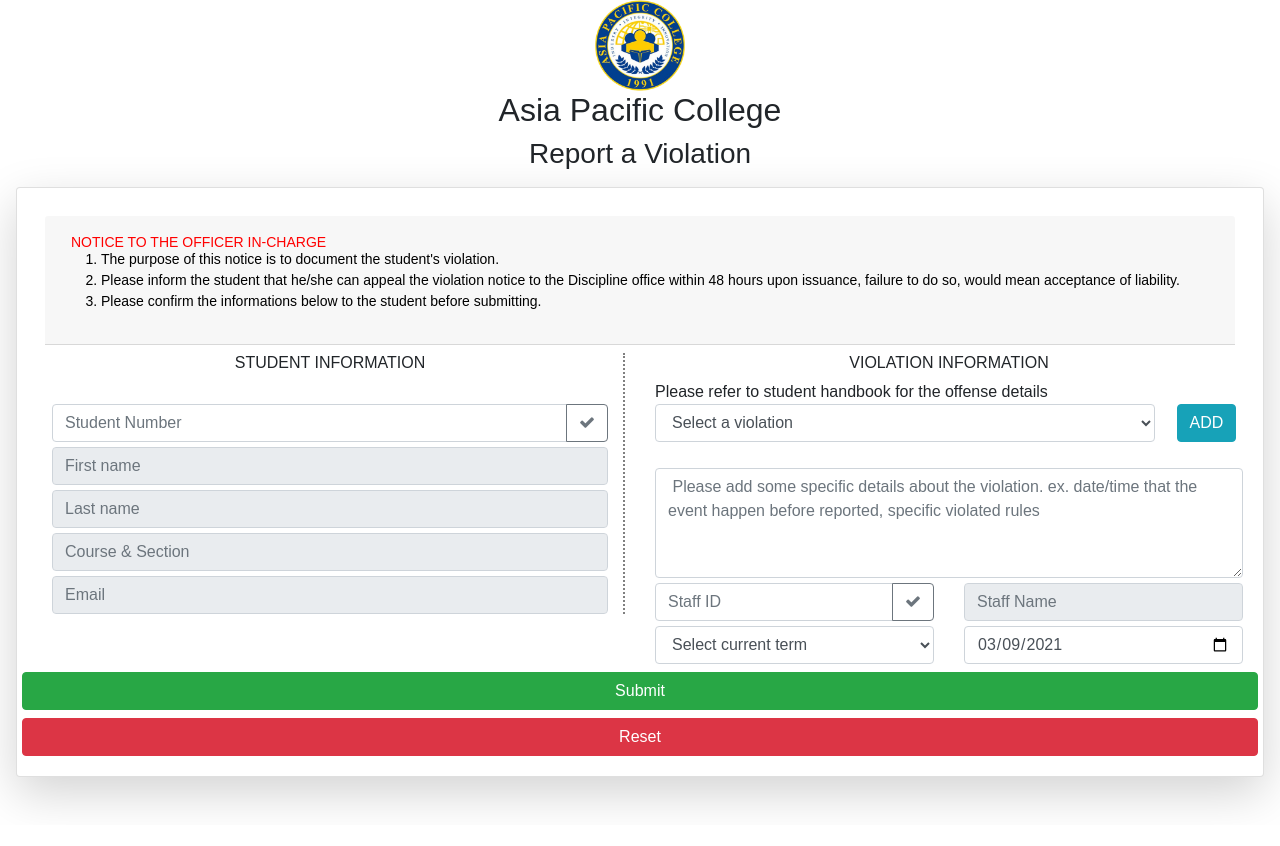
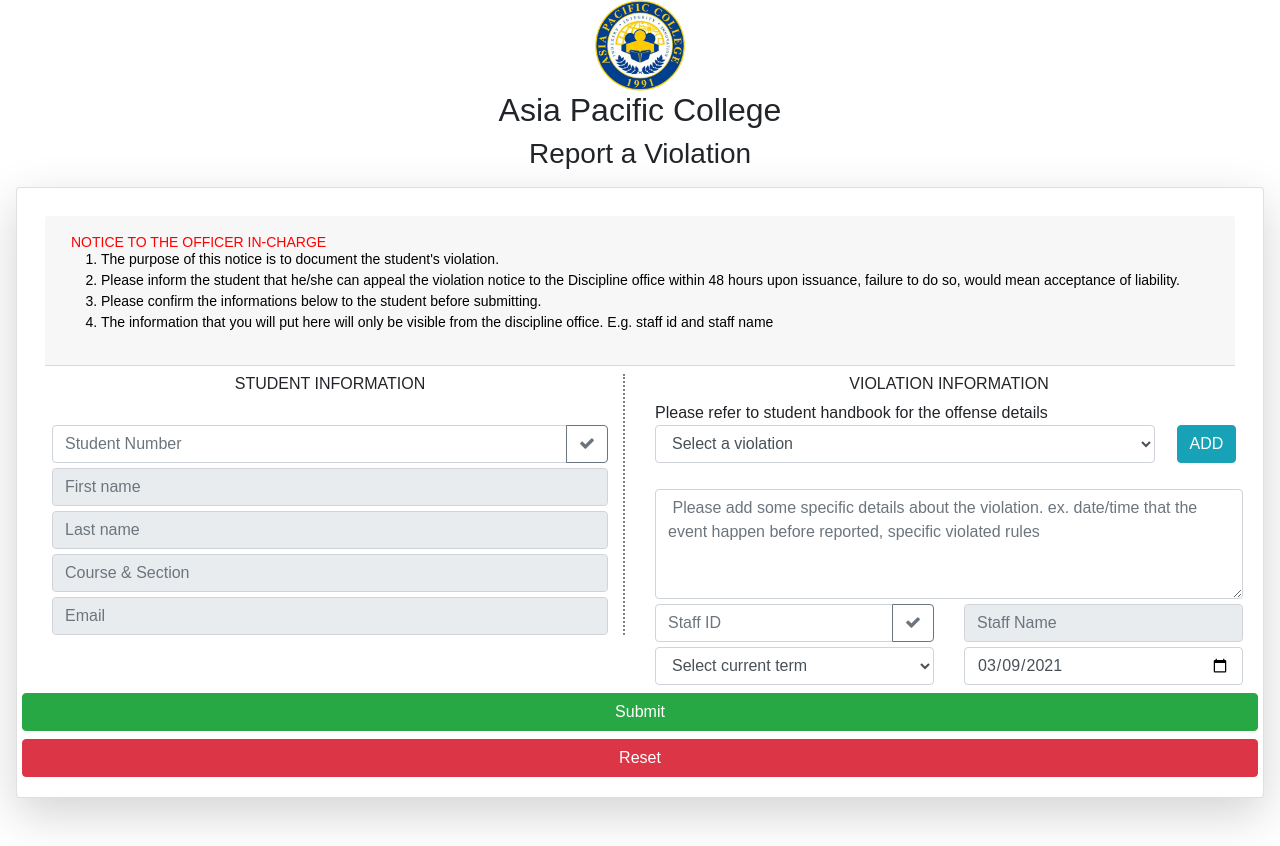
Before and after one commit to ascasabuena/AutomatedDOProcess-PBL1, a PHP site: page / in a window 1280 px wide. Before the commit the page ends 806 px from the top, so only its background shows below. Run offline with PHP 8.4, Linux system fonts and the light colour scheme; some libraries are stand-ins or nearby versions.

Commit message:
Noticw to the staff was added

```diff
--- a/index.php
+++ b/index.php
@@ -39,6 +39,7 @@
             <li>The purpose of this notice is to document the student's violation.</li>
             <li>Please inform the student that he/she can appeal the violation notice to the Discipline office within 48 hours upon issuance, failure to do so, would mean acceptance of liability.</li>
             <li>Please confirm the informations below to the student before submitting.</li>
+            <li>The information that you will put here will only be visible from the discipline office. E.g. staff id and staff name</li>
           </ol>
       </div>
 
```
